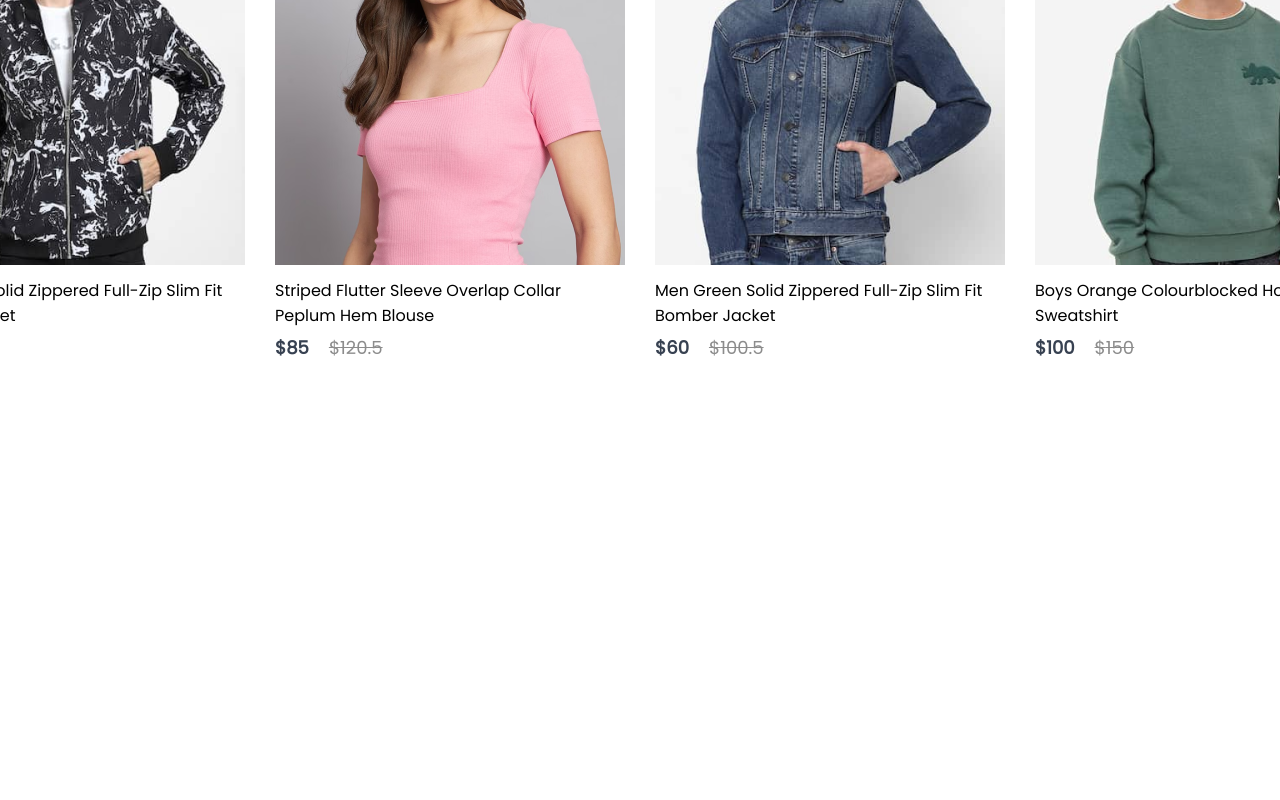
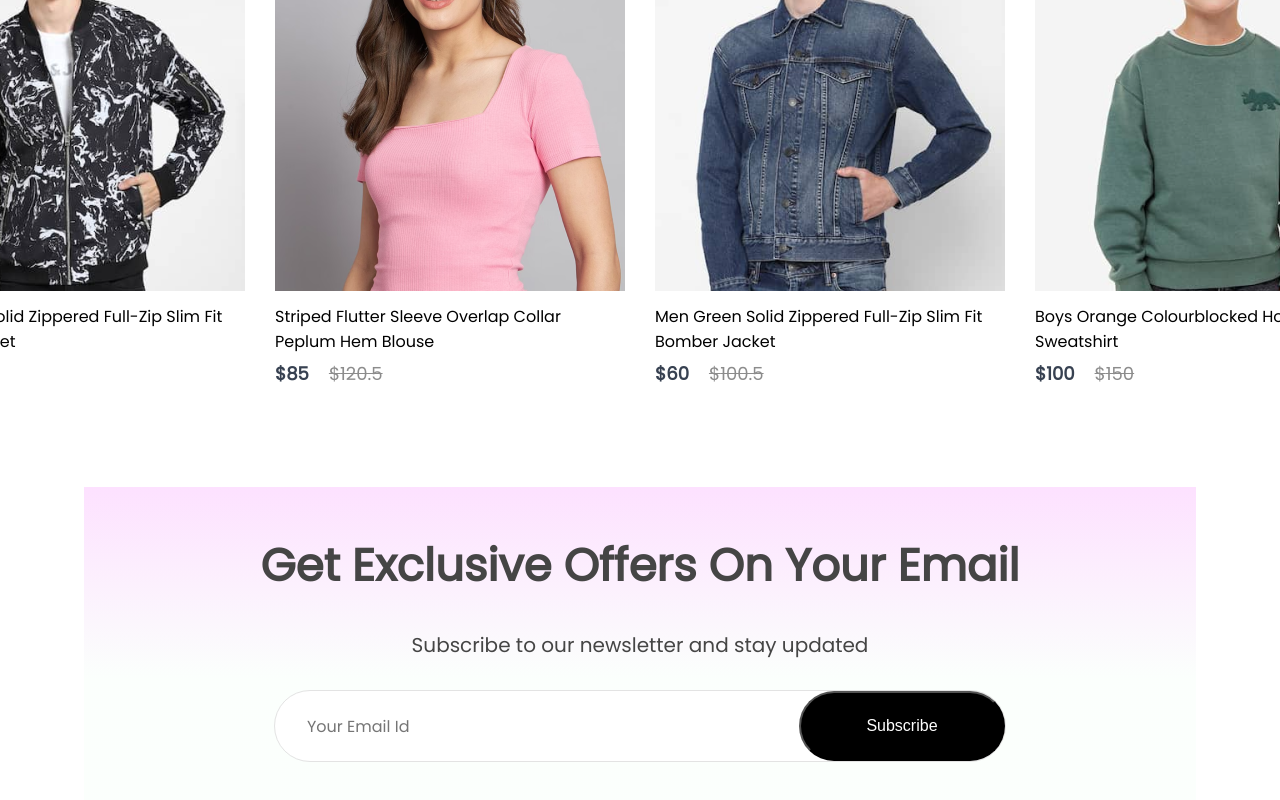
Before and after one commit to Albion007/A-Shopping-E-commerce, a React (Create React App) app: page / in a window 1280 px wide. Shown: the part 3231-4031 px from the top of the page. Before the commit the page ends 3592 px from the top, so only its background shows below. Built offline with nearby package versions, Linux system fonts and the light colour scheme.

Commit message:
working on newsletter

```diff
--- a/src/Components/NewCollections/NewCollections.css
+++ b/src/Components/NewCollections/NewCollections.css
@@ -2,8 +2,8 @@
     display: flex;
     flex-direction: column;
     align-items: center;
-    gap: 10px;
-    height: 90vh;
+    gap: 20px;
+    margin-bottom: 100px;
 }
 .new-collections h1 {
     color: #171717;
--- /dev/null
+++ b/src/Components/NewsLetter/NewsLetter.css
@@ -0,0 +1,55 @@
+.newsletter{
+    width: 65%;
+    height: 40vh;
+    display: flex;
+    flex-direction: column;
+    align-items: center;
+    justify-content: center;
+    margin: auto;
+    padding: 0px 140px;
+    margin-bottom: 150px;
+    background: linear-gradient(180deg, #fde1ff 0%, #e1ffea22 60%);
+    gap: 30px;
+}
+
+.newsletter h1{
+    color: #454545;
+    font-size: 45px;
+    font-weight: 600;
+}
+
+.newsletter p{
+    color: #454545;
+    font-size: 20px;
+}
+
+.newsletter div{
+    display: flex;
+    align-items: center;
+    justify-content: space-between;
+    background: white;
+    width: 730px;
+    height: 70px;
+    border-radius: 80px;
+    border: 1px solid #e3e3e3;
+}
+
+.newsletter input{
+    width: 500px;
+    margin-left: 30px;
+    border: none;
+    outline: none;
+    color: #616161;
+    font-family: Poppins;
+    font-size: 16px;
+}
+
+.newsletter div button{
+    width: 210px;
+    height: 70px;
+    border-radius: 80px;
+    background: black;
+    color: white;
+    font-size: 16px;
+    cursor: pointer;
+}
--- /dev/null
+++ b/src/Components/NewsLetter/NewsLetter.jsx
@@ -0,0 +1,16 @@
+import React from 'react'
+import './NewsLetter.css'
+const NewsLetter = () => {
+  return (
+    <div className='newsletter'>
+      <h1>Get Exclusive Offers On Your Email</h1>
+      <p>Subscribe to our newsletter and stay updated</p>
+      <div>
+        <input type='email' placeholder='Your Email Id' />
+        <button>Subscribe</button>
+      </div>
+    </div>
+  )
+}
+
+export default NewsLetter
--- a/src/Pages/Shop.jsx
+++ b/src/Pages/Shop.jsx
@@ -3,6 +3,7 @@
 import Popular from '../Components/Popular/Popular'
 import Offers from '../Components/Offers/Offers'
 import NewCollections from '../Components/NewCollections/NewCollections'
+import NewsLetter from '../Components/NewsLetter/NewsLetter'
 
 const Shop = () => {
   return (
@@ -11,6 +12,7 @@
       <Popular/>
       <Offers/>
       <NewCollections/>
+      <NewsLetter/>
     </div>
   )
 }
```
